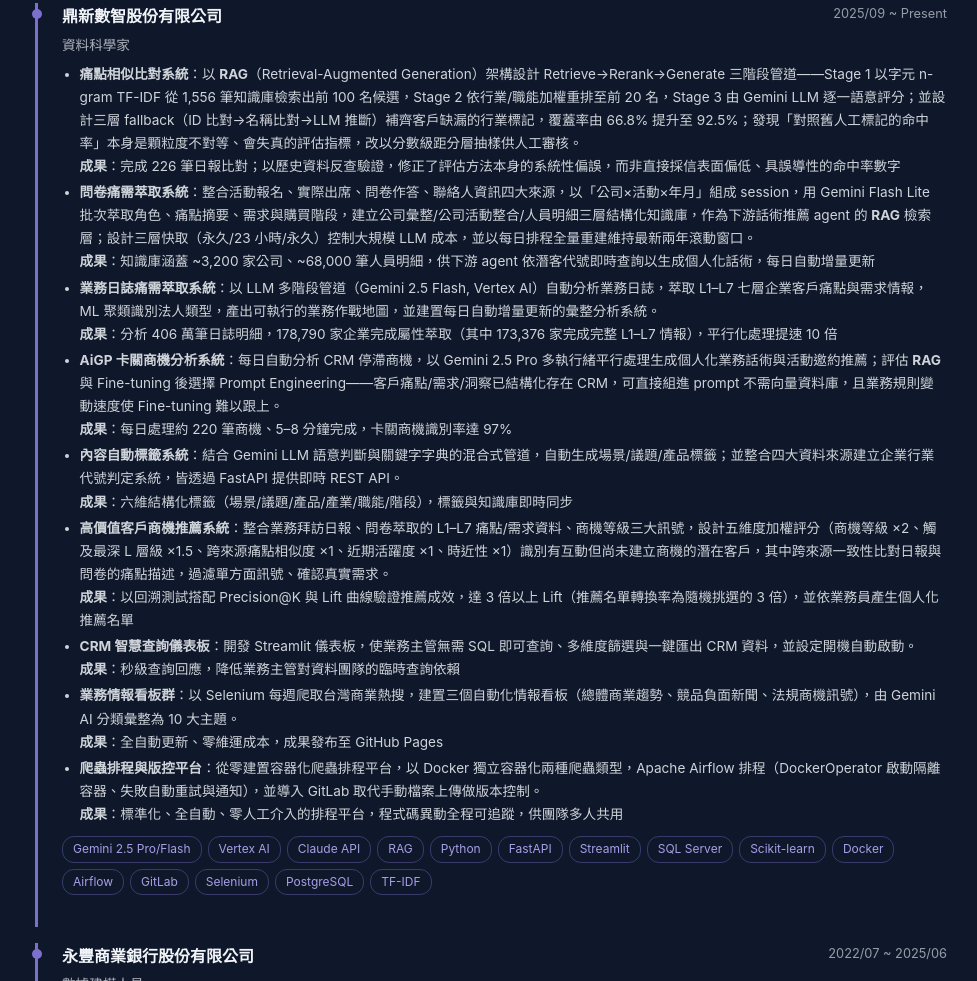
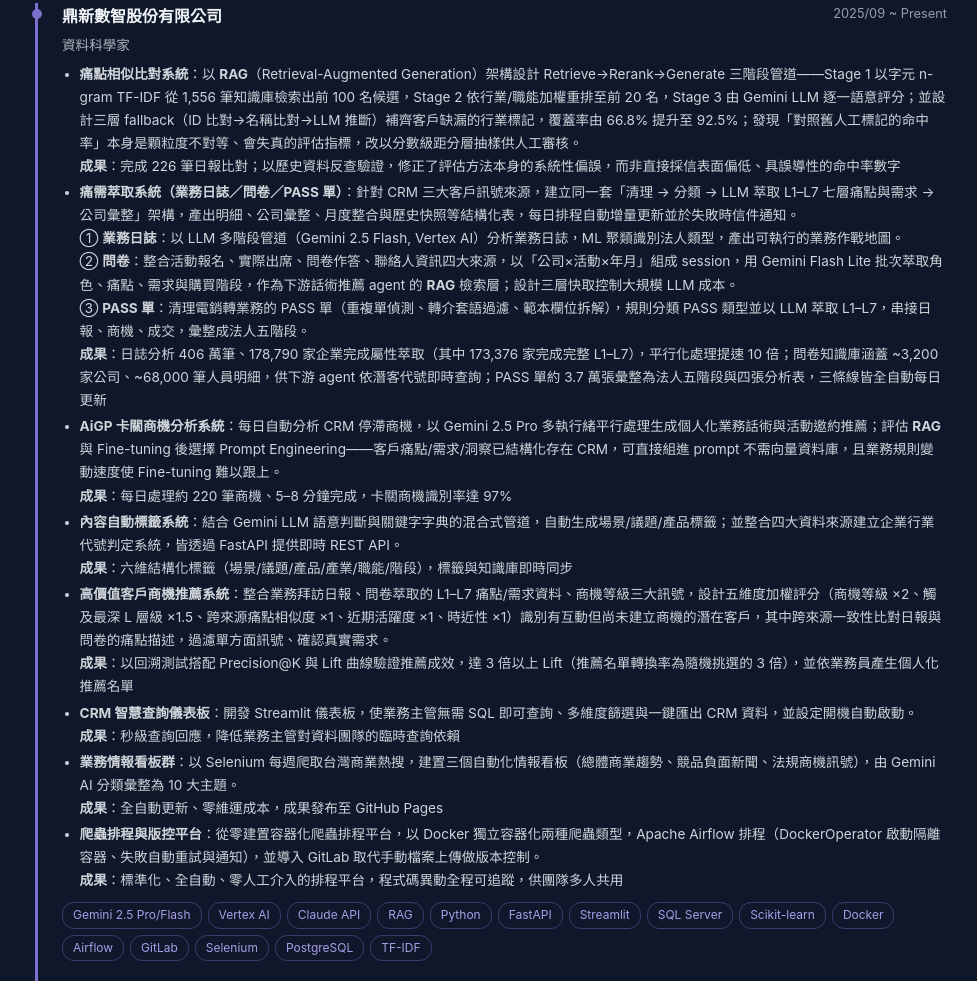
Before and after one commit to yujuigato/yujuigato.github.io, a plain HTML site: page index.html in a window 1280 px wide. Shown: the part 2896-3877 px from the top of the page, without its empty margins (149-1126 px from the left). Drawn offline with Linux system fonts and the light colour scheme.

Commit message:
refactor: 經歷中日誌／問卷／PASS單三項痛需萃取系統整併為一條

```diff
--- a/index.html
+++ b/index.html
@@ -337,8 +337,7 @@
     </div>
     <ul>
       <li><strong>痛點相似比對系統</strong>：以 <strong>RAG</strong>（Retrieval-Augmented Generation）架構設計 Retrieve→Rerank→Generate 三階段管道——Stage 1 以字元 n-gram TF-IDF 從 1,556 筆知識庫檢索出前 100 名候選，Stage 2 依行業/職能加權重排至前 20 名，Stage 3 由 Gemini LLM 逐一語意評分；並設計三層 fallback（ID 比對→名稱比對→LLM 推斷）補齊客戶缺漏的行業標記，覆蓋率由 66.8% 提升至 92.5%；發現「對照舊人工標記的命中率」本身是顆粒度不對等、會失真的評估指標，改以分數級距分層抽樣供人工審核。<br><strong>成果</strong>：完成 226 筆日報比對；以歷史資料反查驗證，修正了評估方法本身的系統性偏誤，而非直接採信表面偏低、具誤導性的命中率數字</li>
-      <li><strong>問卷痛需萃取系統</strong>：整合活動報名、實際出席、問卷作答、聯絡人資訊四大來源，以「公司×活動×年月」組成 session，用 Gemini Flash Lite 批次萃取角色、痛點摘要、需求與購買階段，建立公司彙整/公司活動整合/人員明細三層結構化知識庫，作為下游話術推薦 agent 的 <strong>RAG</strong> 檢索層；設計三層快取（永久/23 小時/永久）控制大規模 LLM 成本，並以每日排程全量重建維持最新兩年滾動窗口。<br><strong>成果</strong>：知識庫涵蓋 ~3,200 家公司、~68,000 筆人員明細，供下游 agent 依潛客代號即時查詢以生成個人化話術，每日自動增量更新</li>
-      <li><strong>業務日誌痛需萃取系統</strong>：以 LLM 多階段管道（Gemini 2.5 Flash, Vertex AI）自動分析業務日誌，萃取 L1–L7 七層企業客戶痛點與需求情報，ML 聚類識別法人類型，產出可執行的業務作戰地圖，並建置每日自動增量更新的彙整分析系統。<br><strong>成果</strong>：分析 406 萬筆日誌明細，178,790 家企業完成屬性萃取（其中 173,376 家完成完整 L1–L7 情報），平行化處理提速 10 倍</li>
+      <li><strong>痛需萃取系統（業務日誌／問卷／PASS 單）</strong>：針對 CRM 三大客戶訊號來源，建立同一套「清理 → 分類 → LLM 萃取 L1–L7 七層痛點與需求 → 公司彙整」架構，產出明細、公司彙整、月度整合與歷史快照等結構化表，每日排程自動增量更新並於失敗時信件通知。<br>① <strong>業務日誌</strong>：以 LLM 多階段管道（Gemini 2.5 Flash, Vertex AI）分析業務日誌，ML 聚類識別法人類型，產出可執行的業務作戰地圖。<br>② <strong>問卷</strong>：整合活動報名、實際出席、問卷作答、聯絡人資訊四大來源，以「公司×活動×年月」組成 session，用 Gemini Flash Lite 批次萃取角色、痛點、需求與購買階段，作為下游話術推薦 agent 的 <strong>RAG</strong> 檢索層；設計三層快取控制大規模 LLM 成本。<br>③ <strong>PASS 單</strong>：清理電銷轉業務的 PASS 單（重複單偵測、轉介套語過濾、範本欄位拆解），規則分類 PASS 類型並以 LLM 萃取 L1–L7，串接日報、商機、成交，彙整成法人五階段。<br><strong>成果</strong>：日誌分析 406 萬筆、178,790 家企業完成屬性萃取（其中 173,376 家完成完整 L1–L7），平行化處理提速 10 倍；問卷知識庫涵蓋 ~3,200 家公司、~68,000 筆人員明細，供下游 agent 依潛客代號即時查詢；PASS 單約 3.7 萬張彙整為法人五階段與四張分析表，三條線皆全自動每日更新</li>
       <li><strong>AiGP 卡關商機分析系統</strong>：每日自動分析 CRM 停滯商機，以 Gemini 2.5 Pro 多執行緒平行處理生成個人化業務話術與活動邀約推薦；評估 <strong>RAG</strong> 與 Fine-tuning 後選擇 Prompt Engineering——客戶痛點/需求/洞察已結構化存在 CRM，可直接組進 prompt 不需向量資料庫，且業務規則變動速度使 Fine-tuning 難以跟上。<br><strong>成果</strong>：每日處理約 220 筆商機、5–8 分鐘完成，卡關商機識別率達 97%</li>
       <li><strong>內容自動標籤系統</strong>：結合 Gemini LLM 語意判斷與關鍵字字典的混合式管道，自動生成場景/議題/產品標籤；並整合四大資料來源建立企業行業代號判定系統，皆透過 FastAPI 提供即時 REST API。<br><strong>成果</strong>：六維結構化標籤（場景/議題/產品/產業/職能/階段），標籤與知識庫即時同步</li>
       <li><strong>高價值客戶商機推薦系統</strong>：整合業務拜訪日報、問卷萃取的 L1–L7 痛點/需求資料、商機等級三大訊號，設計五維度加權評分（商機等級 ×2、觸及最深 L 層級 ×1.5、跨來源痛點相似度 ×1、近期活躍度 ×1、時近性 ×1）識別有互動但尚未建立商機的潛在客戶，其中跨來源一致性比對日報與問卷的痛點描述，過濾單方面訊號、確認真實需求。<br><strong>成果</strong>：以回溯測試搭配 Precision@K 與 Lift 曲線驗證推薦成效，達 3 倍以上 Lift（推薦名單轉換率為隨機挑選的 3 倍），並依業務員產生個人化推薦名單</li>
```
